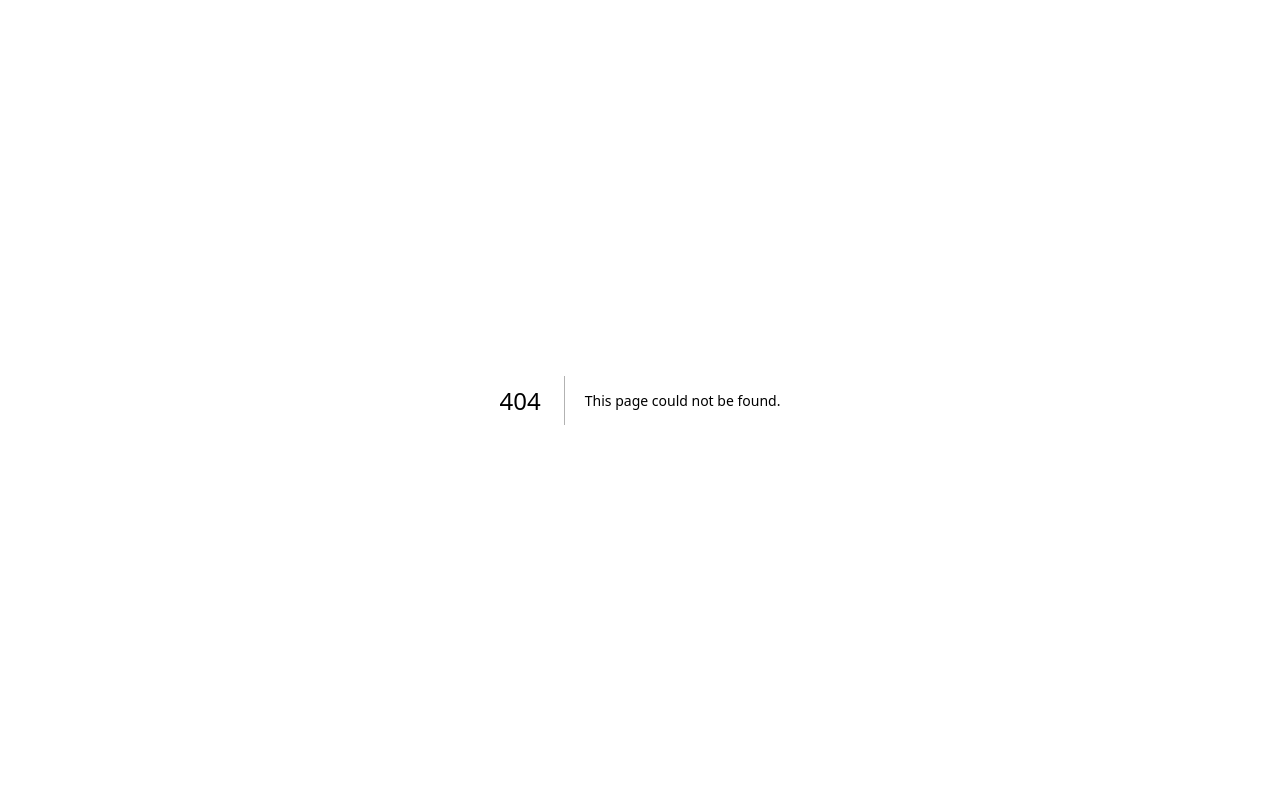
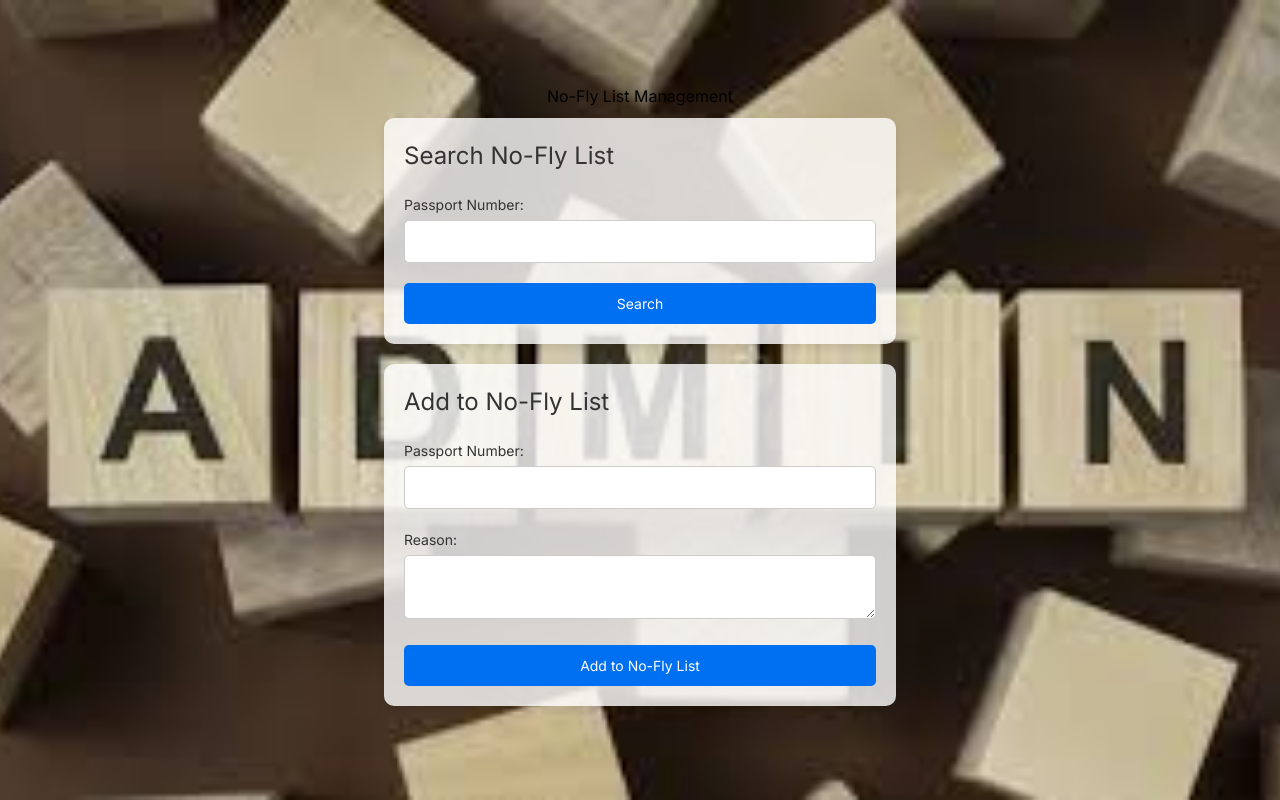
Before and after one commit to Jishnu-phani/SeaSky-Logistics, a Next.js app in the folder seasky/: page /admin/no-fly in a window 1280 px wide. Before the commit this address had no page. Built offline with nearby package versions, Linux system fonts and the light colour scheme.

Commit message:
added admin no-fly front end

```diff
--- /dev/null
+++ b/seasky/app/admin/no-fly/no-fly.module.css
@@ -0,0 +1,107 @@
+.container {
+    background-image: url('/Admin_login.jpg'); /* Ensure this is the correct path relative to your Next.js public folder */
+    background-size: cover;
+    background-position: center;
+    background-repeat: no-repeat;
+    background-attachment: fixed; /* Ensures the background stays in place when scrolling */
+    height: 100vh;
+    width: 100%;
+    display: flex;
+    flex-direction: column;
+    justify-content: center;
+    align-items: center;
+    position: relative;
+  }
+
+  .header {
+    margin-bottom: 40px;
+    font-size: 18px;
+    color: #000;
+    text-align: center;
+  }
+
+  .content {
+    display: flex;
+    justify-content: space-between;
+    width: 100%;
+    max-width: 900px;
+  }
+
+  .section {
+    background-color: rgba(255, 255, 255, 0.8);
+    padding: 20px; /* Reduced padding */
+    border-radius: 10px;
+    box-shadow: 0 4px 8px rgba(0, 0, 0, 0.1);
+    text-align: left;
+    width: 40%; /* Reduced width */
+    z-index: 1; /* Ensures the section stays on top of the background */
+    margin: 10px;
+  }
+
+  .section h2 {
+    margin-bottom: 20px;
+    font-size: 24px;
+    color: #333;
+  }
+
+  .formGroup {
+    display: flex;
+    flex-direction: column;
+  }
+
+  .inputGroup {
+    margin-bottom: 20px; /* Reduced margin */
+  }
+
+  .inputGroup label {
+    display: block;
+    margin-bottom: 5px;
+    font-weight: normal;
+    font-size: 14px;
+    color: #333;
+  }
+
+  .inputGroup input,
+  .inputGroup textarea {
+    width: 100%;
+    padding: 10px;
+    border: 1px solid #ccc;
+    border-radius: 5px;
+    font-size: 14px;
+    color: #000; /* Set text color to black */
+  }
+
+  .button {
+    width: 100%;
+    padding: 10px;
+    background-color: #0070f3;
+    color: white;
+    border: none;
+    border-radius: 5px;
+    cursor: pointer;
+    font-size: 14px;
+  }
+
+  .button:hover {
+    background-color: #005bb5;
+  }
+
+  .result {
+    margin-top: 20px;
+  }
+
+  .error {
+    color: red;
+    margin-top: 10px;
+  }
+
+  @media (max-width: 767px) {
+    .content {
+      flex-direction: column;
+      align-items: center;
+    }
+
+    .section {
+      width: 90%;
+    }
+  }
--- /dev/null
+++ b/seasky/app/admin/no-fly/page.tsx
@@ -0,0 +1,132 @@
+// app/admin/no-fly/page.tsx
+'use client';
+
+import { useState } from 'react';
+import styles from './no-fly.module.css';
+
+type NoFlyEntry = {
+  passportNumber: string;
+  reason: string;
+  dateAdded?: string;
+};
+
+export default function NoFlyPage() {
+  const [searchPassportNumber, setSearchPassportNumber] = useState('');
+  const [addPassportNumber, setAddPassportNumber] = useState('');
+  const [reason, setReason] = useState('');
+  const [searchResult, setSearchResult] = useState<NoFlyEntry | null>(null);
+  const [error, setError] = useState('');
+
+  const handleSearch = async (e: React.FormEvent) => {
+    e.preventDefault();
+    try {
+      const response = await fetch(`/api/admin/no-fly/search?passport=${searchPassportNumber}`);
+      const data = await response.json();
+
+      if (response.ok) {
+        setSearchResult(data.result);
+        setError('');
+      } else {
+        setError(data.message);
+        setSearchResult(null);
+      }
+    } catch (err) {
+      setError('Failed to search no-fly list');
+      setSearchResult(null);
+    }
+  };
+
+  const handleAddToNoFly = async (e: React.FormEvent) => {
+    e.preventDefault();
+    try {
+      const response = await fetch('/api/admin/no-fly/add', {
+        method: 'POST',
+        headers: {
+          'Content-Type': 'application/json',
+        },
+        body: JSON.stringify({
+          passportNumber: addPassportNumber,
+          reason,
+        }),
+      });
+
+      const data = await response.json();
+
+      if (response.ok) {
+        alert('Successfully added to no-fly list');
+        setAddPassportNumber('');
+        setReason('');
+      } else {
+        setError(data.message);
+      }
+    } catch (err) {
+      setError('Failed to add to no-fly list');
+    }
+  };
+
+  return (
+    <div className={styles.container}>
+      <h1>No-Fly List Management</h1>
+
+      {/* Search Form */}
+      <div className={styles.section}>
+        <h2>Search No-Fly List</h2>
+        <form onSubmit={handleSearch} className={styles.formGroup}>
+          <div className={styles.inputGroup}>
+            <label htmlFor="searchPassport">Passport Number:</label>
+            <input
+              type="text"
+              id="searchPassport"
+              value={searchPassportNumber}
+              onChange={(e) => setSearchPassportNumber(e.target.value)}
+              required
+            />
+          </div>
+          <button type="submit" className={styles.button}>
+            Search
+          </button>
+        </form>
+
+        {searchResult && (
+          <div className={styles.result}>
+            <h3>Search Result:</h3>
+            <p>Passport Number: {searchResult.passportNumber}</p>
+            <p>Date Added: {searchResult.dateAdded}</p>
+            <p>Reason: {searchResult.reason}</p>
+          </div>
+        )}
+
+        {error && <p className={styles.error}>{error}</p>}
+      </div>
+
+      {/* Add to No-Fly List Form */}
+      <div className={styles.section}>
+        <h2>Add to No-Fly List</h2>
+        <form onSubmit={handleAddToNoFly} className={styles.formGroup}>
+          <div className={styles.inputGroup}>
+            <label htmlFor="addPassport">Passport Number:</label>
+            <input
+              type="text"
+              id="addPassport"
+              value={addPassportNumber}
+              onChange={(e) => setAddPassportNumber(e.target.value)}
+              required
+            />
+          </div>
+          <div className={styles.inputGroup}>
+            <label htmlFor="reason">Reason:</label>
+            <textarea
+              id="reason"
+              value={reason}
+              onChange={(e) => setReason(e.target.value)}
+              required
+            />
+          </div>
+          <button type="submit" className={styles.button}>
+            Add to No-Fly List
+          </button>
+        </form>
+      </div>
+    </div>
+  );
+}
```
